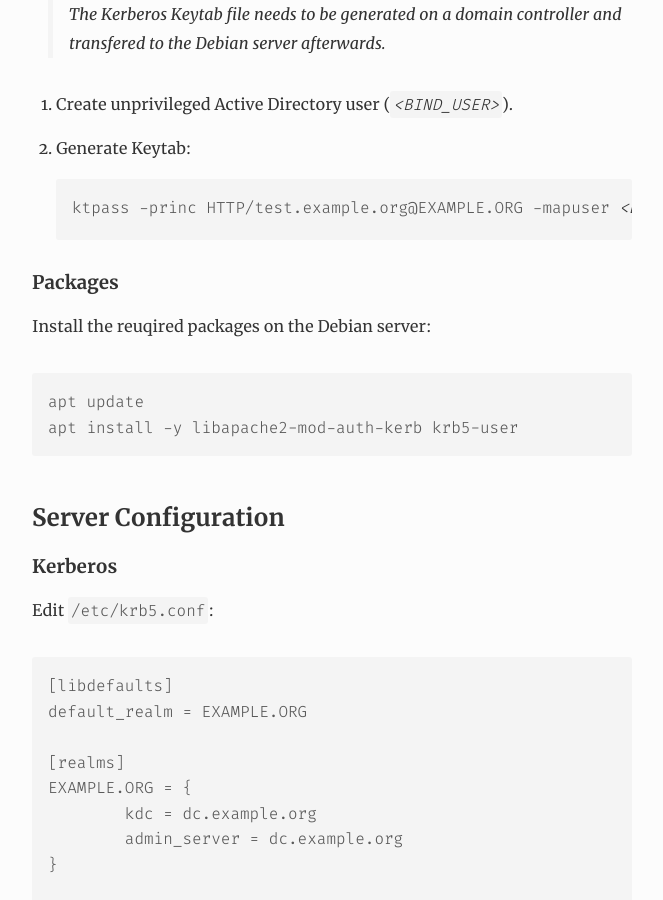
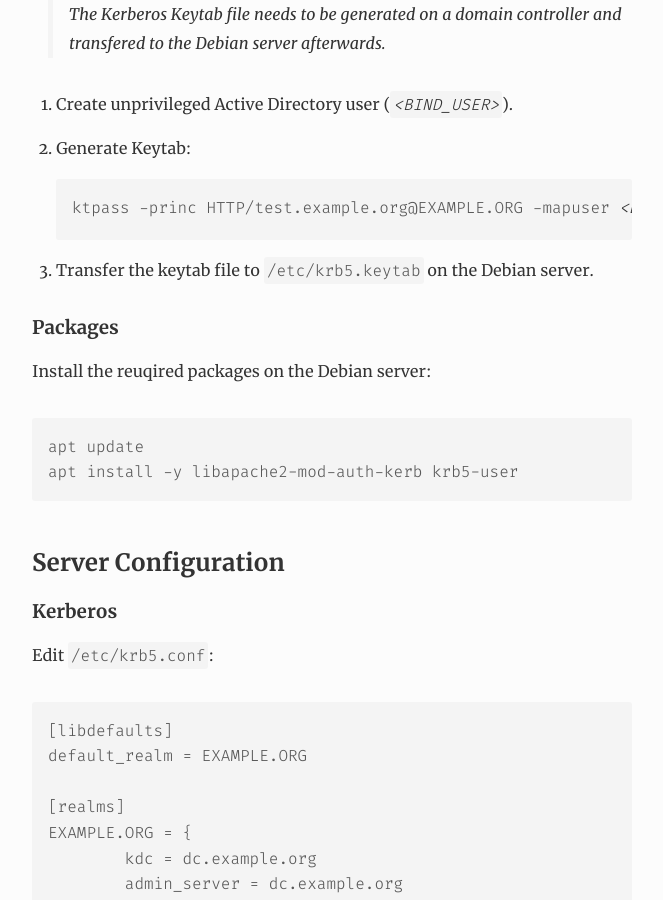
Before and after one commit to j7k6/docs.j7k6.org, a Jekyll site: the page built from _posts/2020-02-20-sso-apache-kerberos-debian.md, in a window 1280 px wide and 900 px high, scrolled down 569 px. Shown: the whole window, without its empty margins (308-971 px from the left). Built offline with Jekyll 4.4.1, drawn with Linux system fonts in a browser that asks for light colours.

Commit message:
kerberos

````diff
--- a/_posts/2020-02-20-sso-apache-kerberos-debian.md
+++ b/_posts/2020-02-20-sso-apache-kerberos-debian.md
@@ -19,6 +19,7 @@ Apache needs to be configured and running before setting up Kerberos.
 ```powershell
 ktpass -princ HTTP/test.example.org@EXAMPLE.ORG -mapuser <$BIND_USER>@EXAMPLE.ORG -pass "<$BIND_PASSWORD>" -crypto ALL -ptype KRB5_NT_PRINCIPAL -out c:\krb5.keytab
 ```
+3. Transfer the keytab file to `/etc/krb5.keytab` on the Debian server.
 
 ### Packages
 Install the reuqired packages on the Debian server:
````
